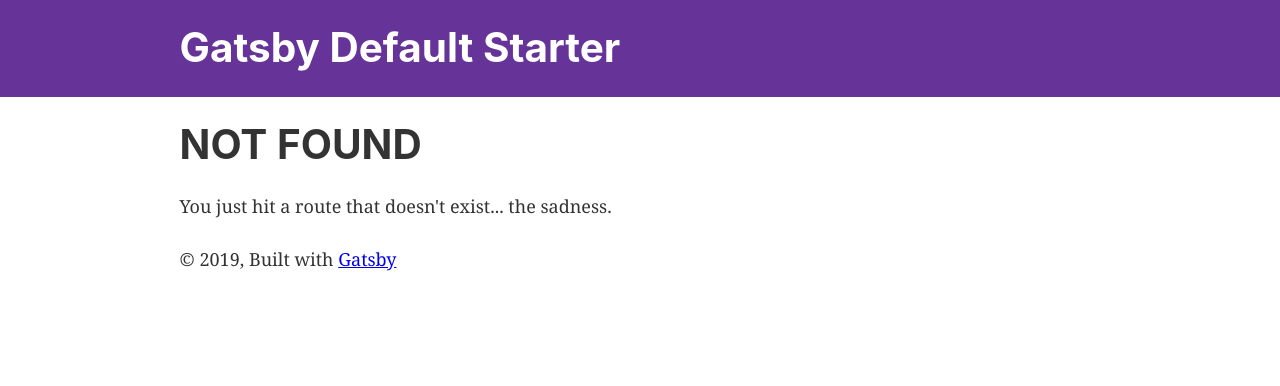
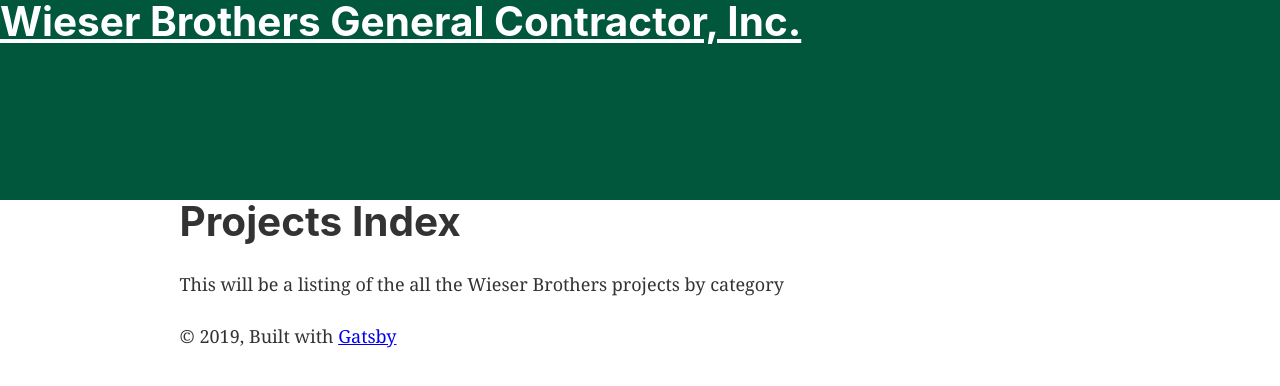
Before and after one commit to mostlyclicks/wb2019, a Gatsby site: page /projects in a window 1280 px wide. Before the commit this address had no page. Built offline with nearby package versions, Linux system fonts and the light colour scheme; Gatsby itself is replaced by a stand-in of ours.

Commit message:
add project page starter

```diff
--- a/gatsby-config.js
+++ b/gatsby-config.js
@@ -1,11 +1,12 @@
 module.exports = {
   siteMetadata: {
-    title: `Gatsby Default Starter`,
-    description: `Kick off your next, great Gatsby project with this default starter. This barebones starter ships with the main Gatsby configuration files you might need.`,
-    author: `@gatsbyjs`,
+    title: `Wieser Brothers General Contractor, Inc.`,
+    description: `Wieser Brothers General Contractor, META DESCRIPTION NEEDED`,
+    author: 'mostlyClicks, LLC'
   },
   plugins: [
     `gatsby-plugin-react-helmet`,
+    `gatsby-plugin-styled-components`,
     {
       resolve: `gatsby-source-filesystem`,
       options: {
--- a/package.json
+++ b/package.json
@@ -11,12 +11,14 @@
     "gatsby-plugin-offline": "^2.2.4",
     "gatsby-plugin-react-helmet": "^3.1.2",
     "gatsby-plugin-sharp": "^2.2.7",
+    "gatsby-plugin-styled-components": "^3.1.2",
     "gatsby-source-filesystem": "^2.1.5",
     "gatsby-transformer-sharp": "^2.2.3",
     "prop-types": "^15.7.2",
     "react": "^16.8.6",
     "react-dom": "^16.8.6",
-    "react-helmet": "^5.2.1"
+    "react-helmet": "^5.2.1",
+    "styled-components": "^4.3.2"
   },
   "devDependencies": {
     "prettier": "^1.18.2"
--- a/src/components/header.js
+++ b/src/components/header.js
@@ -1,34 +1,43 @@
 import { Link } from "gatsby"
 import PropTypes from "prop-types"
 import React from "react"
+import styled from "styled-components"
+
+const HeaderWrapper = styled.div`
+  background-color:#00573c;
+
+    @media all and (max-width: 768px) {
+      height:70px;
+    }
+    @media all and (max-width: 991px) {
+      height:100px;
+    }
+
+    height:200px;
+
+
+
+`
+const HeaderLink = styled(props => <Link {...props} />)`
+  color:#fff;
+  @media (max-width: 768px) {
+    font-size:1rem;
+  }
+
+`
+
+
 
 const Header = ({ siteTitle }) => (
-  <header
-    style={{
-      background: `rebeccapurple`,
-      marginBottom: `1.45rem`,
-    }}
-  >
-    <div
-      style={{
-        margin: `0 auto`,
-        maxWidth: 960,
-        padding: `1.45rem 1.0875rem`,
-      }}
-    >
+  <HeaderWrapper>
+
       <h1 style={{ margin: 0 }}>
-        <Link
-          to="/"
-          style={{
-            color: `white`,
-            textDecoration: `none`,
-          }}
-        >
+        <HeaderLink to="/">
           {siteTitle}
-        </Link>
+        </HeaderLink>
       </h1>
-    </div>
-  </header>
+
+  </HeaderWrapper>
 )
 
 Header.propTypes = {
--- /dev/null
+++ b/src/pages/projects.js
@@ -0,0 +1,14 @@
+import React from "react"
+
+import Layout from "../components/layout"
+import SEO from "../components/seo"
+
+const ProjectsPage = () => (
+  <Layout>
+    <SEO title="Projects" />
+    <h1>Projects Index</h1>
+    <p>This will be a listing of the all the Wieser Brothers projects by category</p>
+  </Layout>
+)
+
+export default ProjectsPage
```
Also changed, not shown: 1 other file.
